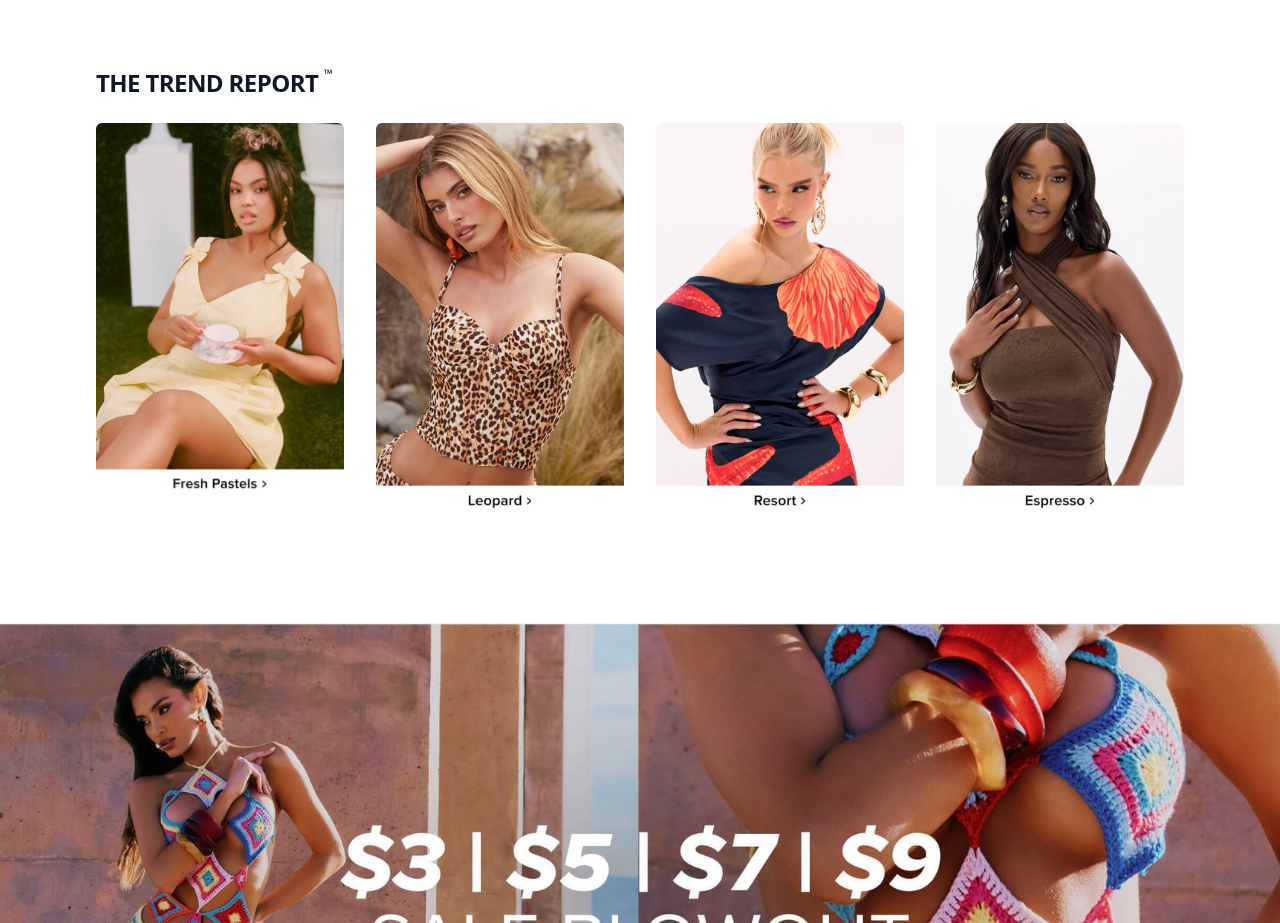
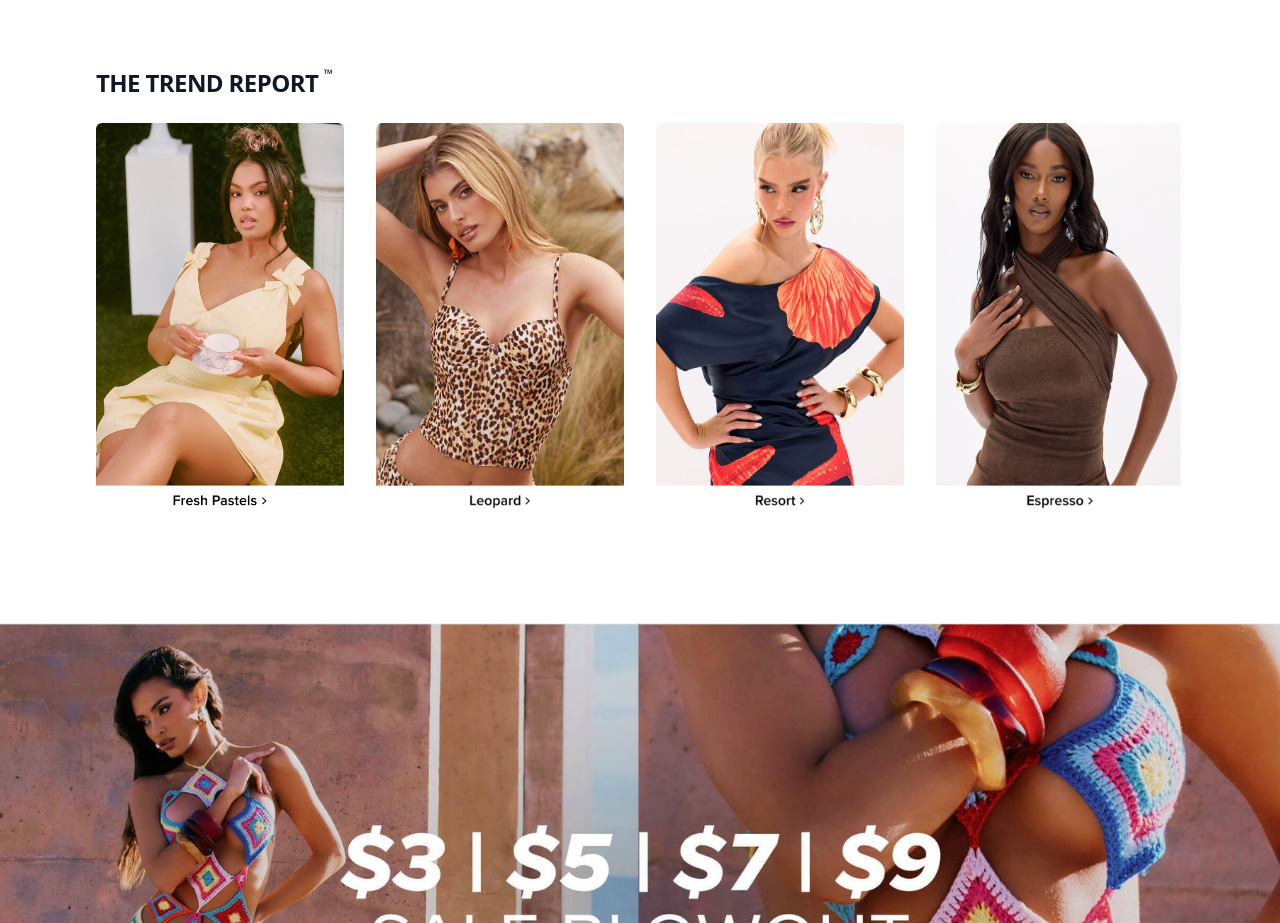
Before and after one commit to onaolapomay/revamp, a React (Vite) app: page / in a window 1280 px wide. Shown: the part 1520-2443 px from the top of the page. Built offline with nearby package versions, Linux system fonts and the light colour scheme; a web font is replaced by a local one.

Commit message:
your update message

```diff
--- a/src/components/TrendReport.jsx
+++ b/src/components/TrendReport.jsx
@@ -10,16 +10,16 @@ const TrendReport = () => {
 
                 <div className='mt-6 grid grid-cols-2 gap-x-6 gap-y-10 sm:grid-cols-2 lg:grid-cols-4 xl:gap-x-8'>
                     <div className='group relative'>
-                        <img src="./media/trend-report/cardimg.jpg" alt="Front of men's Basic Tee in black." className='aspect-square w-full rounded-md bg-gray-200 object-cover group-hover:opacity-75 lg:aspect-auto lg:h-fit' />
+                        <img src="./media/trend-report/cardimg.jpg" alt="Front of men's Basic Tee in black." className='aspect-square w-full rounded-md bg-gray-200 object-center group-hover:opacity-75 lg:aspect-auto lg:h-100' />
                     </div>
                     <div className='group relative'>
-                        <img src="./media/trend-report/cardimg2.jpg" alt="Front of men's Basic Tee in black." className='aspect-square w-full rounded-md bg-gray-200 object-cover group-hover:opacity-75 lg:aspect-auto lg:h-100' />
+                        <img src="./media/trend-report/cardimg2.jpg" alt="Front of men's Basic Tee in black." className='aspect-square w-full rounded-md bg-gray-200 object-center group-hover:opacity-75 lg:aspect-auto lg:h-100' />
                     </div>
                     <div className='group relative'>
-                        <img src="./media/trend-report/cardimg3.jpg" alt="Front of men's Basic Tee in black." className='aspect-square w-full rounded-md bg-gray-200 object-cover group-hover:opacity-75 lg:aspect-auto lg:h-100' />
+                        <img src="./media/trend-report/cardimg3.jpg" alt="Front of men's Basic Tee in black." className='aspect-square w-full rounded-md bg-gray-200 object-center group-hover:opacity-75 lg:aspect-auto lg:h-100' />
                     </div>
                     <div className='group relative'>
-                        <img src="./media/trend-report/cardimg4.jpg" alt="Front of men's Basic Tee in black." className='aspect-square w-full rounded-md bg-gray-200 object-cover group-hover:opacity-75 lg:aspect-auto lg:h-100' />
+                        <img src="./media/trend-report/cardimg4.jpg" alt="Front of men's Basic Tee in black." className='aspect-square w-full rounded-md bg-gray-200 object-center group-hover:opacity-75 lg:aspect-auto lg:h-100' />
                     </div>
 
                 </div>
```
